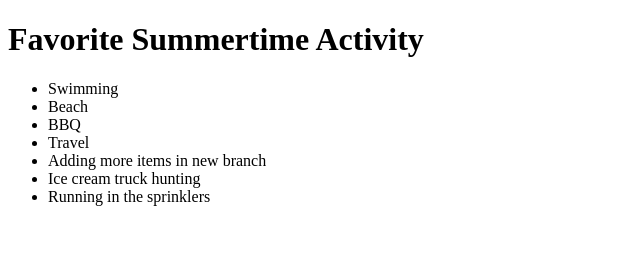
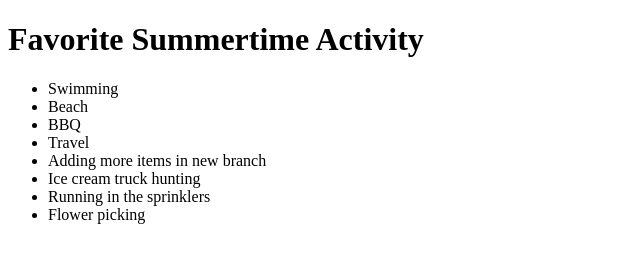
Before and after one commit to christyhernandez404/july_git_workshop, a plain HTML site: page index.html in a window 1280 px wide. Shown: the whole page, without its empty margins (0-640 px from the left). Drawn offline with Linux system fonts and the light colour scheme.

Commit message:
add flower picking

```diff
--- a/index.html
+++ b/index.html
@@ -15,6 +15,7 @@
         <li>Adding more items in new branch</li>
         <li>Ice cream truck hunting</li>
         <li>Running in the sprinklers</li>
+        <li>Flower picking</li>
 
 
 </body>
```
